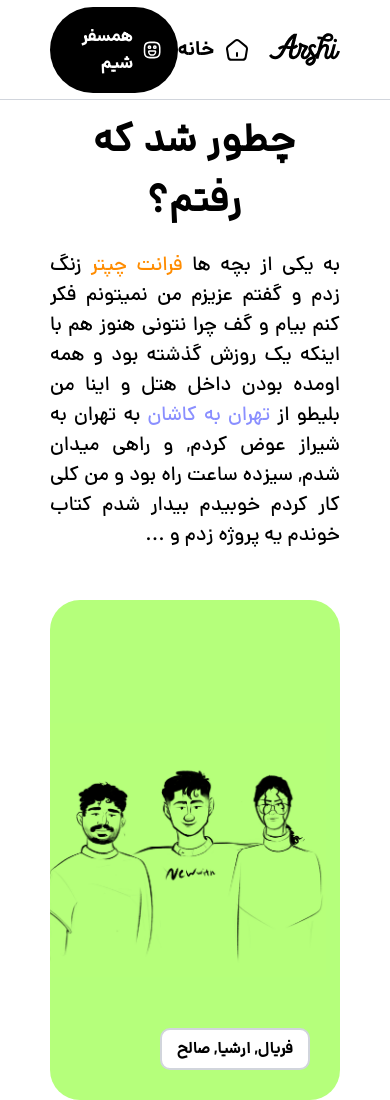
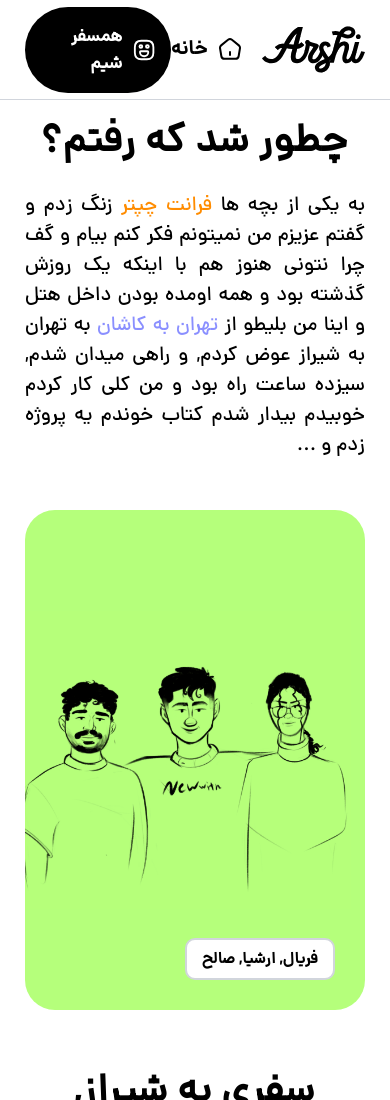
Before and after one commit to tikrack/arshi_travel_shiraz, a plain HTML site: page index.html in a window 390 px wide. Shown: the top 1100 px of the page. Drawn offline with nearby package versions, Linux system fonts and the light colour scheme.

Commit message:
feat(responsive)

```diff
--- a/index.html
+++ b/index.html
@@ -17,7 +17,7 @@
 </head>
 <body>
 <header class="h-[100px] border-b border-gray-300 fixed w-full z-50 top-0 left-0 bg-white/90 backdrop-blur-[20px]">
-    <div class="mx-auto lg:w-[calc(100vw-140px)] w-[calc(100vw-100px)] flex justify-between items-center h-full">
+    <div class="mx-auto lg:w-[calc(100vw-140px)] w-[calc(100vw-50px)] flex justify-between items-center h-full">
         <nav class="flex gap-[20px]">
             <a href="/">
                 <img src="https://tikrack.github.io/arshi_travel_shiraz/images/logo.svg" alt="" style="filter: invert(1)">
@@ -93,7 +93,7 @@
     </div>
 </header>
 <main>
-    <div class="mx-auto lg:w-[calc(100vw-140px)] w-[calc(100vw-100px)] pt-[60px] pb-[50px]">
+    <div class="mx-auto lg:w-[calc(100vw-140px)] w-[calc(100vw-50px)] pt-[60px] pb-[50px]">
         <div class="flex lg:h-[450px] gap-[50px] mt-[50px] lg:flex-nowrap flex-wrap">
             <div class="lg:basis-1/2 basis-full">
                 <h1 class="text-center lg:text-right font-bold text-black text-[40px]">چطور شد که رفتم؟</h1>
```
